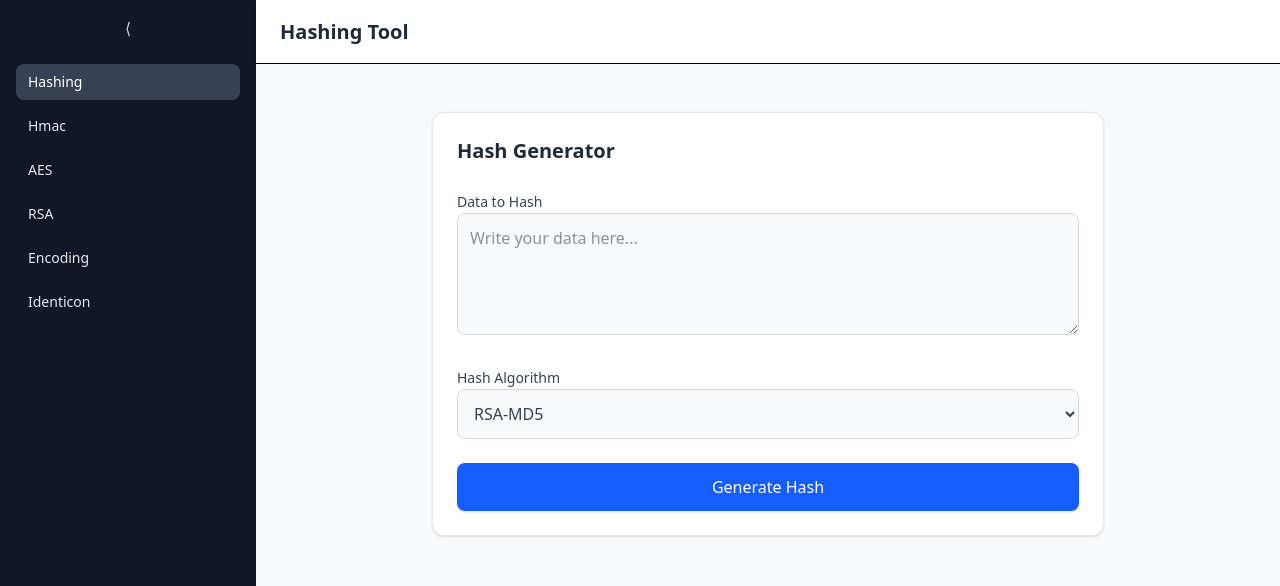
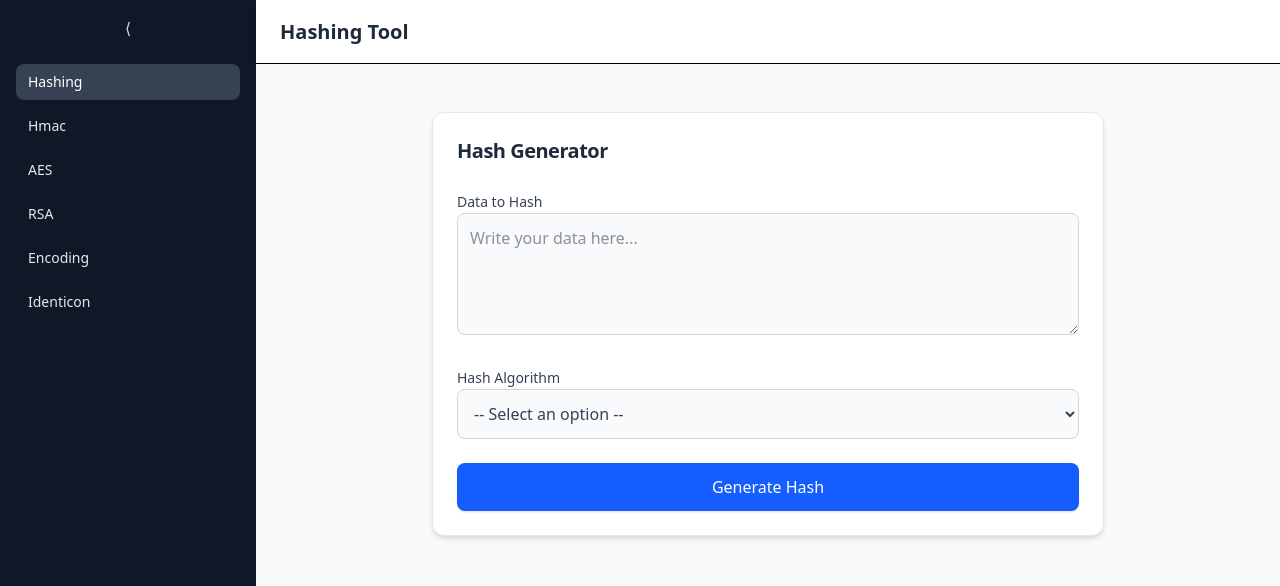
Before and after one commit to Muhtadi1Laskar/cryptography-as-a-service-frontend, a React (Vite) app: page /hash/text in a window 1280 px wide. Shown: the top 586 px of the page. Built offline with nearby package versions, Linux system fonts and the light colour scheme.

Commit message:
Completed the hash data form

```diff
--- a/src/components/forms/HashForm.jsx
+++ b/src/components/forms/HashForm.jsx
@@ -2,8 +2,10 @@ import { useState } from "react";
 import { postAPI } from "../../hooks/useApi.js";
 import ResultCard from "../ui/ResultCard.jsx";
 import { algorithms } from "../../utils/algorithmList.js";
+import FormGroups from "../shared/Form.jsx";
 
 export default function HashForm() {
+  const [loading, setLoading] = useState(false);
   const [response, setResponse] = useState("");
   const [formData, setFormData] = useState({
     data: "",
@@ -12,12 +14,15 @@ export default function HashForm() {
 
   const handleInputChange = async (e) => {
     const { name, value } = e.target;
-    setFormData((prev) => ({ ...prev, [name]: value }));
+    setFormData((prev) => ({
+      ...prev,
+      [name]: value,
+    }));
   };
 
   const handleSubmit = async (e) => {
     e.preventDefault();
-
+    setLoading(true);
     setResponse("");
 
     try {
@@ -31,66 +36,53 @@ export default function HashForm() {
     } catch (error) {
       console.error("Error handling data: ", error.response.data.message);
       setResponse(error.response.data.message);
+    } finally {
+      setLoading(false);
     }
   };
 
   return (
-    <div className="max-w-2xl mx-auto">
-      <form
-        onSubmit={handleSubmit}
-        className="bg-white border border-gray-200 rounded-xl shadow-sm p-6 space-y-6"
-      >
-        <h2 className="text-xl font-semibold text-gray-800">Hash Generator</h2>
+    <div className="max-w-2xl mx-auto p-6 bg-white rounded-xl shadow-md space-y-6 border border-gray-200">
+      {/* Title */}
+      <h2 className="text-xl font-semibold text-gray-800 tracking-tight">
+        Hash Generator
+      </h2>
 
-        <div className="space-y-2">
-          <label htmlFor="data" className="text-sm font-medium text-gray-700">
-            Data to Hash
-          </label>
+      {/* Form */}
+      <form onSubmit={handleSubmit} className="space-y-6">
 
-          <textarea
-            id="data"
-            name="data"
-            rows="4"
-            placeholder="Write your data here..."
-            value={formData.data}
-            onChange={handleInputChange}
-            className="w-full p-3 rounded-lg border border-gray-300 focus:ring-2 focus:ring-blue-500 focus:border-blue-500 bg-gray-50 text-gray-800"
-          />
-        </div>
+        {/* Data input */}
+        <FormGroups
+          label="Data to Hash"
+          id="data"
+          name="data"
+          type="textarea"
+          formData={formData}
+          handleInputChange={handleInputChange}
+        />
 
-        <div className="space-y-2">
-          <label
-            htmlFor="algorithm"
-            className="text-sm font-medium text-gray-700"
-          >
-            Hash Algorithm
-          </label>
+        {/* Algorithm select */}
+        <FormGroups
+          label="Hash Algorithm"
+          id="algorithm"
+          name="algorithm"
+          type="select"
+          options={algorithms}
+          formData={formData}
+          handleInputChange={handleInputChange}
+        />
 
-          <select
-            id="algorithm"
-            name="algorithm"
-            value={formData.algorithm}
-            onChange={handleInputChange}
-            className="w-full p-3 bg-gray-50 border border-gray-300 rounded-lg text-gray-700 focus:ring-2 focus:ring-blue-500 focus:border-blue-500"
-          >
-            {algorithms.map((opt, idx) => {
-              return (
-                <option key={idx} value={opt.value}>
-                  {opt.text}
-                </option>
-              );
-            })}
-          </select>
-        </div>
-
+        {/* Submit button */}
         <button
           type="submit"
-          className="w-full py-3 bg-blue-600 text-white rounded-lg font-medium hover:bg-blue-700 active:bg-blue-800 transition shadow-sm"
+          disabled={loading}
+          className="w-full py-3 bg-blue-600 text-white font-medium rounded-lg shadow hover:bg-blue-700 transition-all disabled:bg-blue-300"
         >
-          Generate Hash
+          {loading ? "Processing..." : "Generate Hash"}
         </button>
       </form>
 
+      {/* Result */}
       {response && <ResultCard title="Hash Result" data={response} />}
     </div>
   );
--- /dev/null
+++ b/src/components/shared/Form.jsx
@@ -0,0 +1,55 @@
+export default function FormGroups({
+  label,
+  id,
+  type,
+  name,
+  formData,
+  handleInputChange,
+  options = [],
+}) {
+  return (
+    <>
+      {type === "select" ? (
+        <div className="space-y-2">
+          <label htmlFor={id} className="text-sm font-medium text-gray-700">
+            {label}
+          </label>
+
+          <select
+            id={id}
+            name={name}
+            value={formData[name]}
+            onChange={handleInputChange}
+            className="w-full p-3 bg-gray-50 border border-gray-300 rounded-lg text-gray-700 focus:ring-2 focus:ring-blue-500 focus:border-blue-500"
+          >
+            <option disabled value="">
+              -- Select an option --
+            </option>
+
+            {options.map((opt) => (
+              <option key={opt.value} value={opt.value}>
+                {opt.text}
+              </option>
+            ))}
+          </select>
+        </div>
+      ) : (
+        <div className="space-y-2">
+          <label htmlFor={id} className="text-sm font-medium text-gray-700">
+            {label}
+          </label>
+
+          <textarea
+            id={id}
+            name={name}
+            rows="4"
+            placeholder="Write your data here..."
+            value={formData[name]}
+            onChange={handleInputChange}
+            className="w-full p-3 rounded-lg border border-gray-300 focus:ring-2 focus:ring-blue-500 focus:border-blue-500 bg-gray-50 text-gray-800"
+          />
+        </div>
+      )}
+    </>
+  );
+}
```
